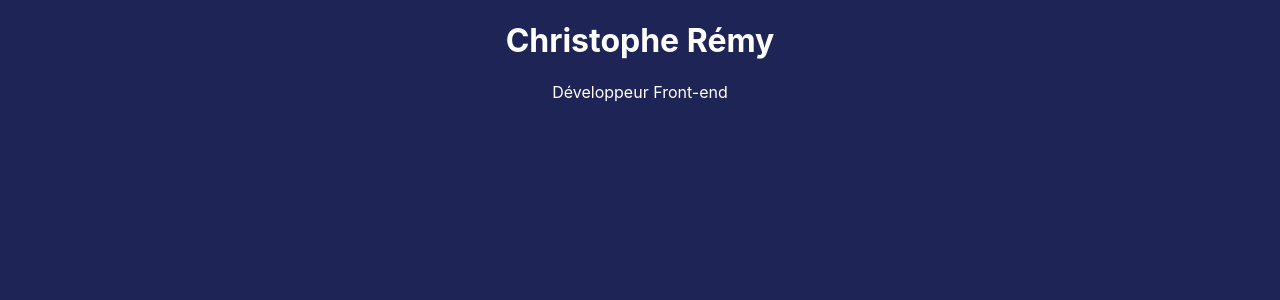
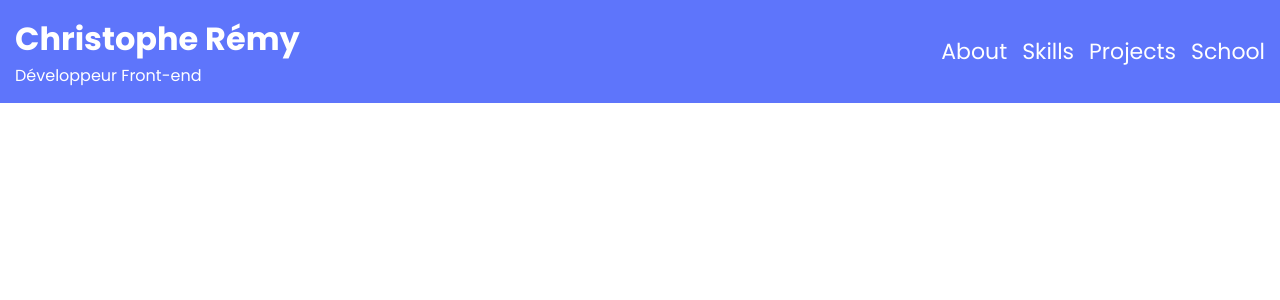
Before and after one commit to Cremobeur/react-deploy, a React (Create React App) app: page / in a window 1280 px wide. Shown: the top 300 px of the page. Built offline with nearby package versions, Linux system fonts and the light colour scheme.

Commit message:
Mise en forme du header et création du doss components

```diff
--- a/src/App.css
+++ b/src/App.css
@@ -1,8 +1,37 @@
-.App {
-  text-align: center;
+/********** HEADER **********/
+
+.App-header {
+  background-color: #5E75FB;
+  color: #FFFFFF;
+  display: flex;
+  flex-direction: row;
+  justify-content: space-between;
+  align-items: center;
+  padding: 15px 0;
+  font-family: 'Poppins', sans-serif;
+}
+
+.main-info {
+  margin-left: 15px;
+}
+
+nav {
+  margin-right: 15px;
+  font-size: 22px;
+}
+
+ul {
+  list-style: none;
+  display: flex;
+  flex-direction: row;
+  justify-content: space-evenly;
+}
+
+li:nth-child(1n) {
+  padding-left: 15px;
+}
+
+a {
+  text-decoration: none;
   color: #FFFFFF;
 }
-
-body {
-  background-color: #1F2456;
-}
--- a/src/App.js
+++ b/src/App.js
@@ -1,13 +1,9 @@
 import './App.css';
+import Header from './components/Header';
 
 function App() {
   return (
-    <div className="App">
-      <header className="App-header">
-        <h1>Christophe Rémy</h1>
-        <p>Développeur Front-end</p>
-      </header>
-    </div>
+    <Header/>
   );
 }
 
--- /dev/null
+++ b/src/components/Header.js
@@ -0,0 +1,27 @@
+import React from "react";
+
+const Header = () => {
+    return (
+
+        <header className="App-header">
+
+            <div className="main-info">
+                <h1>Christophe Rémy</h1>
+                <p>Développeur Front-end</p>
+            </div>
+
+            <nav className="main-navigation">
+                <ul>
+                    <li><a href="./Header.js">About</a></li>
+                    <li><a href="./Header.js">Skills</a></li>
+                    <li><a href="./Header.js">Projects</a></li>
+                    <li><a href="./Header.js">School</a></li>
+                </ul>
+            </nav>
+
+        </header>
+
+    )
+}
+
+export default Header;
--- a/src/index.css
+++ b/src/index.css
@@ -1,13 +1,17 @@
-body {
+/********** GENERAL **********/
+@import url('https://fonts.googleapis.com/css2?family=Poppins:wght@700&display=swap');
+@import url('https://fonts.googleapis.com/css2?family=Poppins&display=swap');
+
+
+*,
+:before,
+:after {
   margin: 0;
-  font-family: -apple-system, BlinkMacSystemFont, 'Segoe UI', 'Roboto', 'Oxygen',
-    'Ubuntu', 'Cantarell', 'Fira Sans', 'Droid Sans', 'Helvetica Neue',
-    sans-serif;
-  -webkit-font-smoothing: antialiased;
-  -moz-osx-font-smoothing: grayscale;
+  padding: 0;
+  box-sizing: border-box;
 }
 
-code {
-  font-family: source-code-pro, Menlo, Monaco, Consolas, 'Courier New',
-    monospace;
+body {
+  background-color: #FFFFFF;
+  font-family: 'Poppins', sans-serif;
 }
```
Also changed, not shown: src/logo.svg (deleted).
